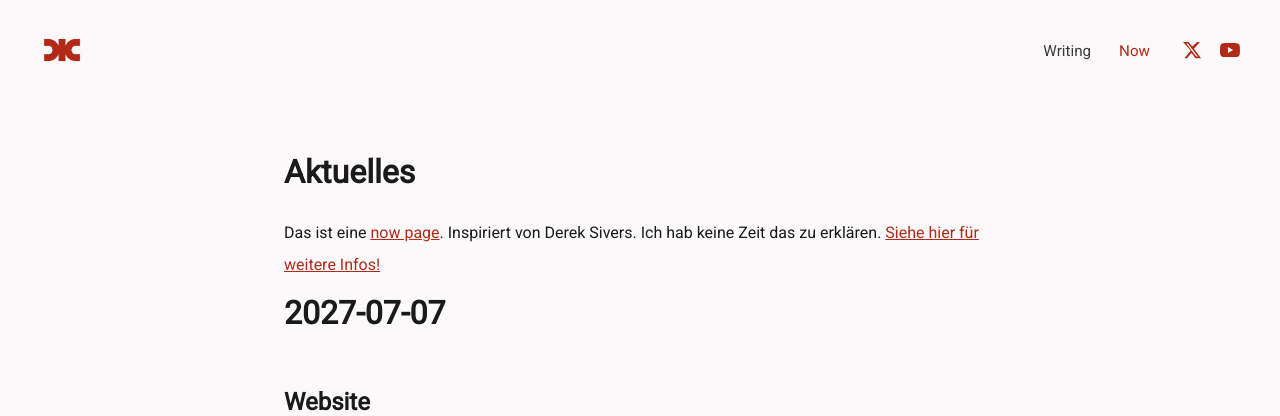
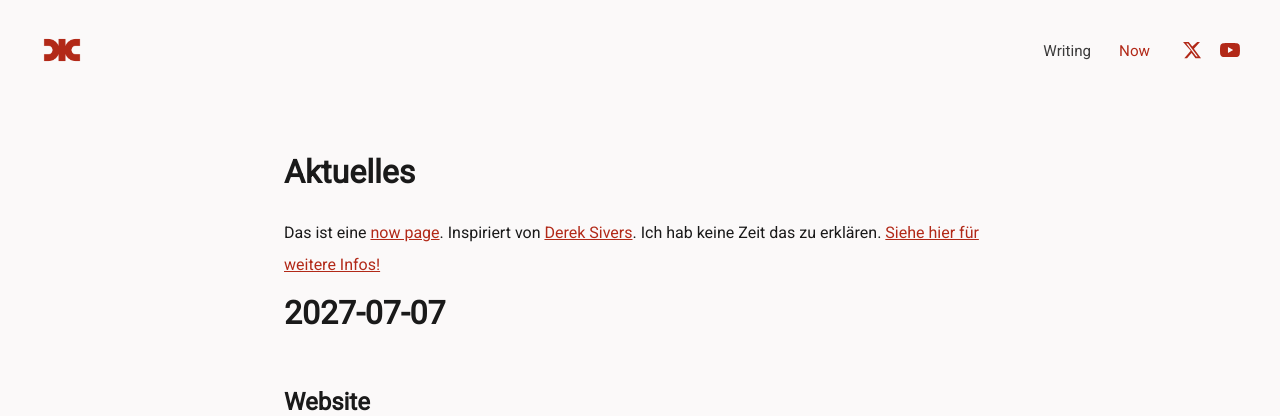
Before and after one commit to speext/speext.github.io, a Jekyll site: the page built from now.md, in a window 1280 px wide. Shown: the top 416 px of the page. Built offline with Jekyll 4.4.1, drawn with Linux system fonts in a browser that asks for light colours; some of the changed lines change nothing that is shown.

Commit message:
Update now.md

```diff
--- a/now.md
+++ b/now.md
@@ -5,7 +5,7 @@ permalink: /now/
 ---
 
 # Aktuelles
-Das ist eine [now page](https://nownownow.com/about). Inspiriert von Derek Sivers. Ich hab keine Zeit das zu erklären. [Siehe hier für weitere Infos!](https://nownownow.com/about)
+Das ist eine [now page](https://nownownow.com/about). Inspiriert von [Derek Sivers](https://sive.rs/). Ich hab keine Zeit das zu erklären. [Siehe hier für weitere Infos!](https://nownownow.com/about)
 
 
 
```
